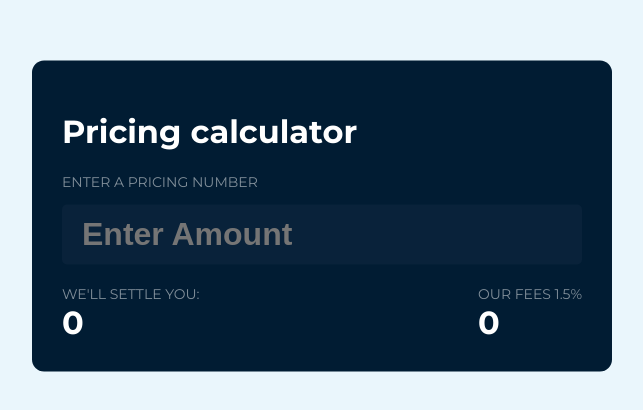
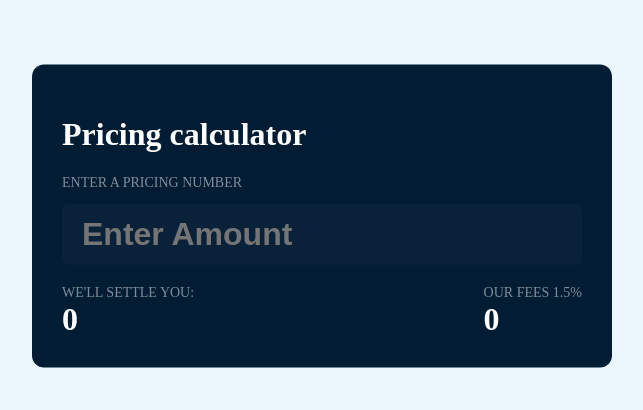
Before and after one commit to MrOLU24/pricing-calculate, a plain HTML site: page index.html in a window 1280 px wide. Shown: the part 184-594 px from the top of the page, without its empty margins (318-961 px from the left). Drawn offline with Linux system fonts and the light colour scheme.

Commit message:
fonts changes

```diff
--- a/styled.css
+++ b/styled.css
@@ -4,7 +4,7 @@ body{
     box-sizing: border-box;
     background: #eaf6fc;
     color: #fff;
-    font-family: "Montserrat", serif;
+    font-family: "poppins", serif;
 }
 p{
     font-size: 14px;
```
